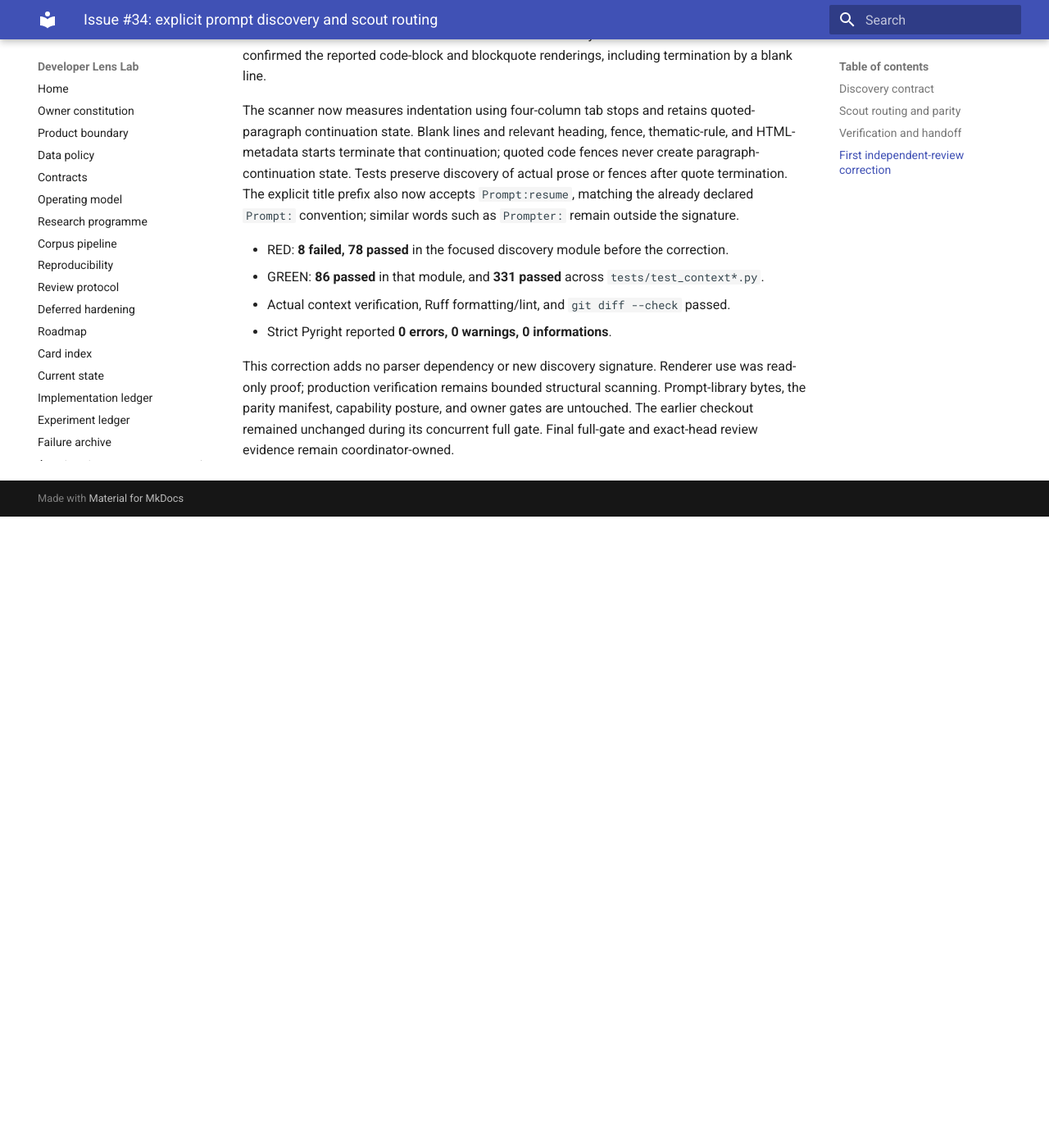
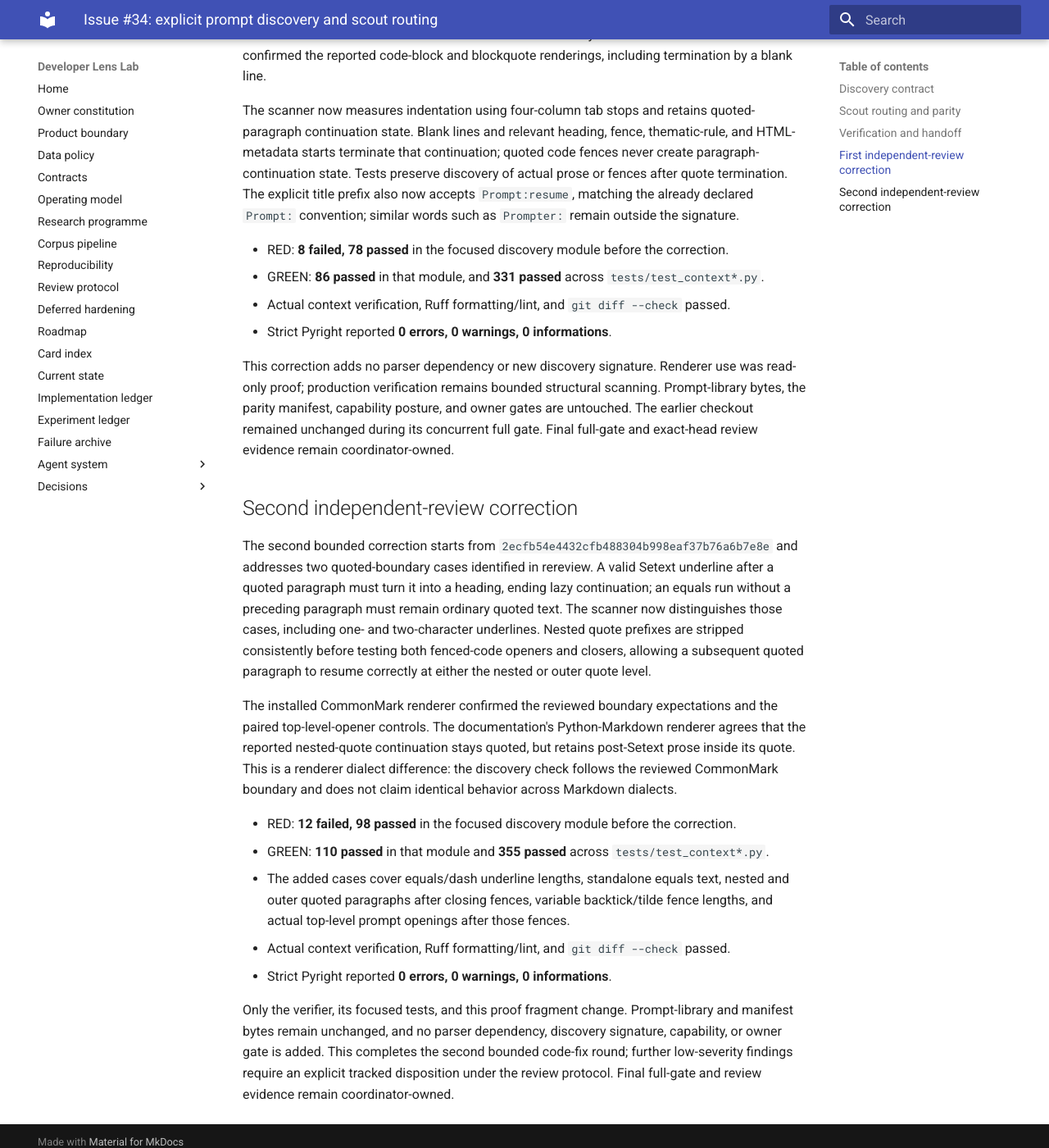
Before and after one commit to Chris0Jeky/developer-lens-lab, an MkDocs documentation site: the page built from docs/implementation/2026-10-29-34-prompt-discovery.md, in a window 1280 px wide and 1400 px high, scrolled down 2242 px. Shown: the whole window at 82% size. Built offline with MkDocs 1.6.1 and Material for MkDocs 9.7.7, drawn with Linux system fonts in a browser that asks for light colours; before the commit the page ends 2872 px from its top, so only the background shows below that.

Commit message:
fix: handle contextual quoted headings and nested fences

```diff
--- a/docs/implementation/2026-10-29-34-prompt-discovery.md
+++ b/docs/implementation/2026-10-29-34-prompt-discovery.md
@@ -94,3 +94,33 @@ proof; production verification remains bounded structural scanning. Prompt-libra
 parity manifest, capability posture, and owner gates are untouched. The earlier checkout remained
 unchanged during its concurrent full gate. Final full-gate and exact-head review evidence remain
 coordinator-owned.
+
+## Second independent-review correction
+
+The second bounded correction starts from `2ecfb54e4432cfb488304b998eaf37b76a6b7e8e` and addresses
+two quoted-boundary cases identified in rereview. A valid Setext underline after a quoted
+paragraph must turn it into a heading, ending lazy continuation; an equals run without a preceding
+paragraph must remain ordinary quoted text. The scanner now distinguishes those cases, including
+one- and two-character underlines. Nested quote prefixes are stripped consistently before testing
+both fenced-code openers and closers, allowing a subsequent quoted paragraph to resume correctly
+at either the nested or outer quote level.
+
+The installed CommonMark renderer confirmed the reviewed boundary expectations and the paired
+top-level-opener controls. The documentation's Python-Markdown renderer agrees that the reported
+nested-quote continuation stays quoted, but retains post-Setext prose inside its quote. This is a
+renderer dialect difference: the discovery check follows the reviewed CommonMark boundary and
+does not claim identical behavior across Markdown dialects.
+
+- RED: **12 failed, 98 passed** in the focused discovery module before the correction.
+- GREEN: **110 passed** in that module and **355 passed** across `tests/test_context*.py`.
+- The added cases cover equals/dash underline lengths, standalone equals text, nested and outer
+  quoted paragraphs after closing fences, variable backtick/tilde fence lengths, and actual
+  top-level prompt openings after those fences.
+- Actual context verification, Ruff formatting/lint, and `git diff --check` passed.
+- Strict Pyright reported **0 errors, 0 warnings, 0 informations**.
+
+Only the verifier, its focused tests, and this proof fragment change. Prompt-library and manifest
+bytes remain unchanged, and no parser dependency, discovery signature, capability, or owner gate
+is added. This completes the second bounded code-fix round; further low-severity findings require
+an explicit tracked disposition under the review protocol. Final full-gate and review evidence
+remain coordinator-owned.
```
Also changed, not shown: docs/IMPLEMENTATION_LEDGER.md (+3 -1 lines), docs/agent-system/FRICTION_LOG.md (+16 -4 lines), 2 other files.
